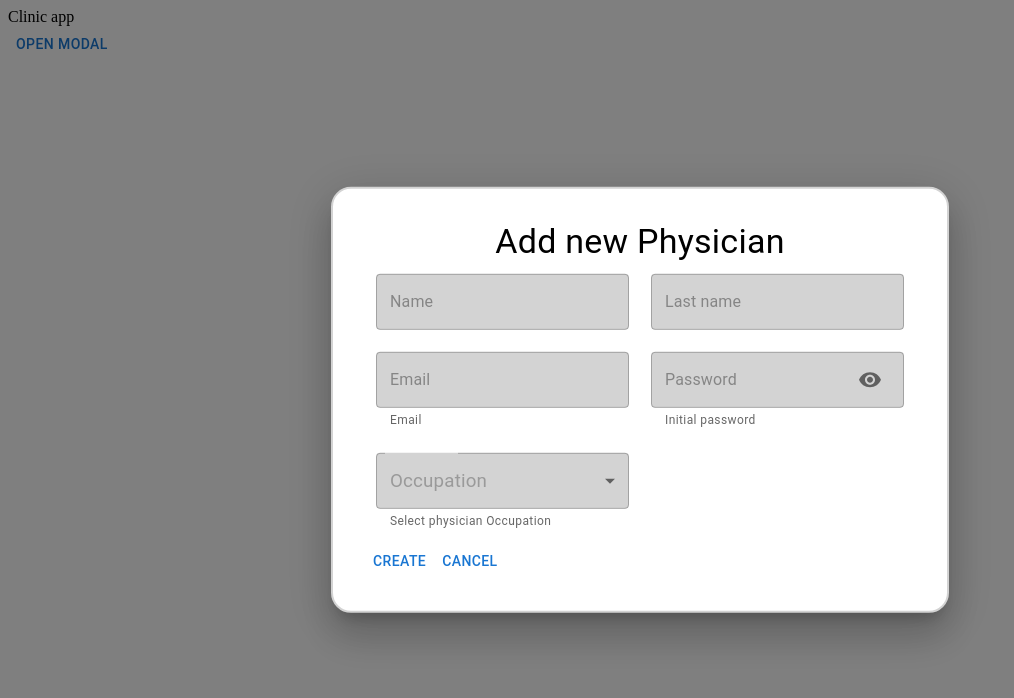
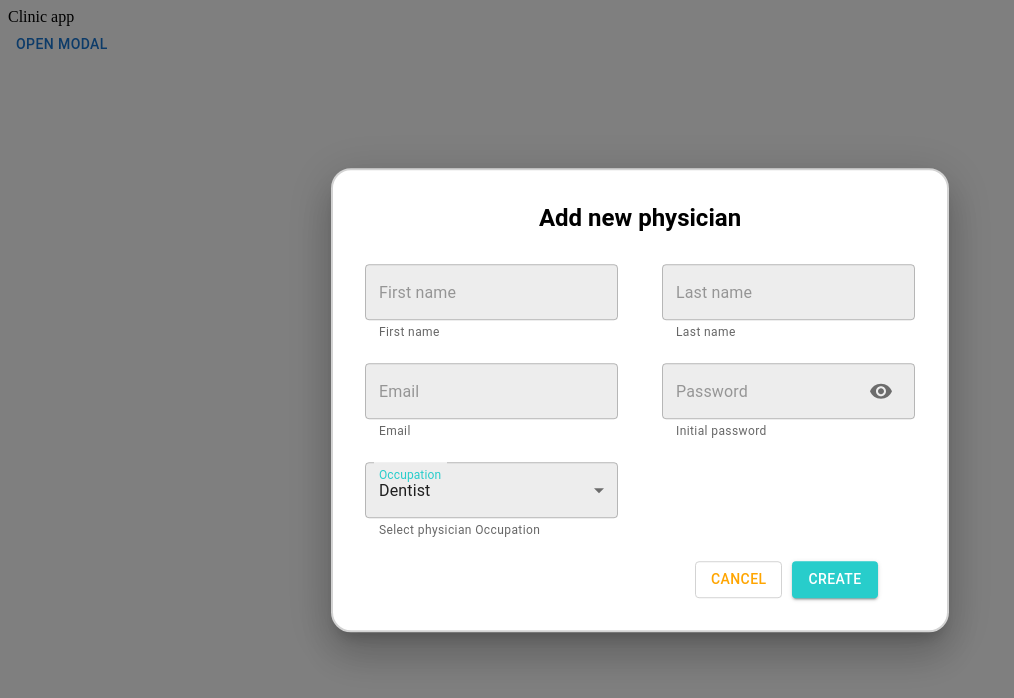
Before and after one commit to LukasAstrauskas/Clinic-app-FE, a React (Create React App) app: page / in a window 1280 px wide. Both pictures are taken after a click on the button "OPEN MODAL". Shown: the top 698 px of the page, without its empty margins (0-1014 px from the left). Built offline with nearby package versions, Linux system fonts and the light colour scheme.

Commit message:
Added Create and Cancel Button Functionallity Performed final styling adjustments on the modal.

```diff
--- /dev/null
+++ b/src/App.css
@@ -0,0 +1,8 @@
+@import url('https://fonts.googleapis.com/css2?family=Poppins:wght@400;500;600&display=swap');
+
+body {
+  margin: 0;
+  padding: 0;
+  box-sizing: border-box;
+  font-family: 'Poppins', sans-serif;
+}
--- a/src/components/AddNewPhysicianModal.tsx
+++ b/src/components/AddNewPhysicianModal.tsx
@@ -4,7 +4,6 @@ import {
   Modal,
   Typography,
   TextField,
-  MenuItem,
   InputAdornment,
   IconButton,
 } from '@mui/material';
@@ -31,6 +30,13 @@ const Occupations = [
     label: 'Neurologist',
   },
 ];
+type Physician = {
+  firstName: string;
+  lastName: string;
+  email: string;
+  password: string;
+  occupation: string;
+};
 const modalStyle = {
   position: 'absolute' as const,
   top: '50%',
@@ -42,24 +48,26 @@ const modalStyle = {
   borderRadius: '20px',
   boxShadow: 24,
   p: 4,
-};
-const textFieldBoxStyle = {
-  display: 'flex',
-  flexWrap: 'wrap',
+  '& .physiciansModalForm': {
+    display: 'flex',
+    justifyContent: 'space-between',
+    flexWrap: 'wrap',
+  },
 };
 const textFieldStyle = {
   width: '46%',
-  margin: '2%',
   '& .MuiInputBase-root': {
-    background: 'lightgray',
+    background: '#ededed',
+  },
+  '& .MuiFormHelperText-root': {
+    minHeight: '40px',
   },
   '& .MuiInputLabel-root': {
-    color: '#9a9a9a',
-    fontSize: '25px',
-    marginTop: '1.5rem',
+    color: '#28cdcb',
+    marginTop: '0.8rem',
   },
   '& .css-14lo706': {
-    ariaHidden: 'false',
+    width: '0px',
   },
 };
 export default function AddNewPhysicianModal() {
@@ -69,6 +77,7 @@ export default function AddNewPhysicianModal() {
   const [password, setPassword] = useState('');
   const [passwordError, setPasswordError] = useState('');
   const [showPassword, setShowPassword] = useState(false);
+  const [physicians, setPhysicians] = useState<Physician[]>([]);
 
   const handleOpen = () => {
     setShowPassword(false);
@@ -84,28 +93,32 @@ export default function AddNewPhysicianModal() {
     return /\S+@\S+\.\S+/.test(email);
   }
   function isValidPassword(password: string) {
-    const errors = [];
-    if (password.length < 8) {
-      errors.push('Your password must be at least 8 characters');
-    }
-    if (password.search(/[a-z]/i) < 0) {
-      errors.push('Your password must contain at least one letter.');
-    }
-    if (password.search(/[0-9]/) < 0) {
-      errors.push('Your password must contain at least one digit.');
-    }
-    if (errors.length > 0) {
-      return false;
-    }
-    return true;
+    return (
+      password.length >= 8 && /[a-z]/i.test(password) && /[0-9]/.test(password)
+    );
   }
 
   const handleSubmit = (event: { preventDefault: () => void }) => {
     event.preventDefault();
-    if (emailError === '' || passwordError === '') {
-      console.log('Form works');
-    } else {
-      console.log('Form baad');
+    if (emailError === '' && passwordError === '') {
+      const firstNameInput = document.getElementById(
+        'first-name',
+      ) as HTMLInputElement;
+      const lastNameInput = document.getElementById(
+        'last-name',
+      ) as HTMLInputElement;
+      const occupationInput = document.getElementById(
+        'occupation',
+      ) as HTMLInputElement;
+      const newPhysician: Physician = {
+        firstName: firstNameInput?.value || '',
+        lastName: lastNameInput?.value || '',
+        email: email,
+        password: password,
+        occupation: occupationInput?.value || '',
+      };
+      setPhysicians([...physicians, newPhysician]);
+      handleClose();
     }
   };
 
@@ -121,7 +134,7 @@ export default function AddNewPhysicianModal() {
       setPasswordError('');
     } else {
       setPasswordError(
-        'Password needs 1 letter, 1 number, and be 8+ characters.',
+        'Password requires 1 letter, 1 number, and be 8+ characters.',
       );
     }
   };
@@ -131,22 +144,32 @@ export default function AddNewPhysicianModal() {
       <Button onClick={handleOpen}>Open modal</Button>
       <Modal open={open} onClose={handleClose}>
         <Box sx={modalStyle}>
-          <Typography sx={{ textAlign: 'center' }} variant='h4' component='h2'>
-            Add new Physician
+          <Typography
+            sx={{
+              textAlign: 'center',
+              paddingBottom: '30px',
+              fontWeight: 'bold',
+            }}
+            variant='h5'
+            component='h2'
+          >
+            Add new physician
           </Typography>
-          <Box sx={textFieldBoxStyle}>
-            <form onSubmit={handleSubmit}>
+          <Box>
+            <form className='physiciansModalForm' onSubmit={handleSubmit}>
               <TextField
                 sx={textFieldStyle}
                 id='first-name'
-                placeholder='Name'
+                placeholder='First name'
                 variant='outlined'
+                helperText='First name'
               />
               <TextField
                 sx={textFieldStyle}
                 id='last-name'
                 placeholder='Last name'
                 variant='outlined'
+                helperText='Last name'
               />
               <TextField
                 sx={textFieldStyle}
@@ -192,17 +215,33 @@ export default function AddNewPhysicianModal() {
                 SelectProps={{ native: true }}
                 InputLabelProps={{ shrink: true }}
               >
-                <option value='' />
                 {Occupations.map((option) => (
                   <option key={option.value} value={option.value}>
                     {option.label}
                   </option>
                 ))}
               </TextField>
-
-              <Box>
-                <Button type='submit'>Create</Button>
-                <Button onClick={handleClose}>Cancel</Button>
+              <Box sx={{ paddingLeft: '60%' }}>
+                <Button
+                  sx={{
+                    marginRight: '10px',
+                    color: 'orange',
+                    borderColor: 'lightGray',
+                  }}
+                  variant='outlined'
+                  onClick={handleClose}
+                >
+                  Cancel
+                </Button>
+                <Button
+                  sx={{
+                    backgroundColor: '#28cdcb',
+                  }}
+                  variant='contained'
+                  type='submit'
+                >
+                  Create
+                </Button>
               </Box>
             </form>
           </Box>
```
